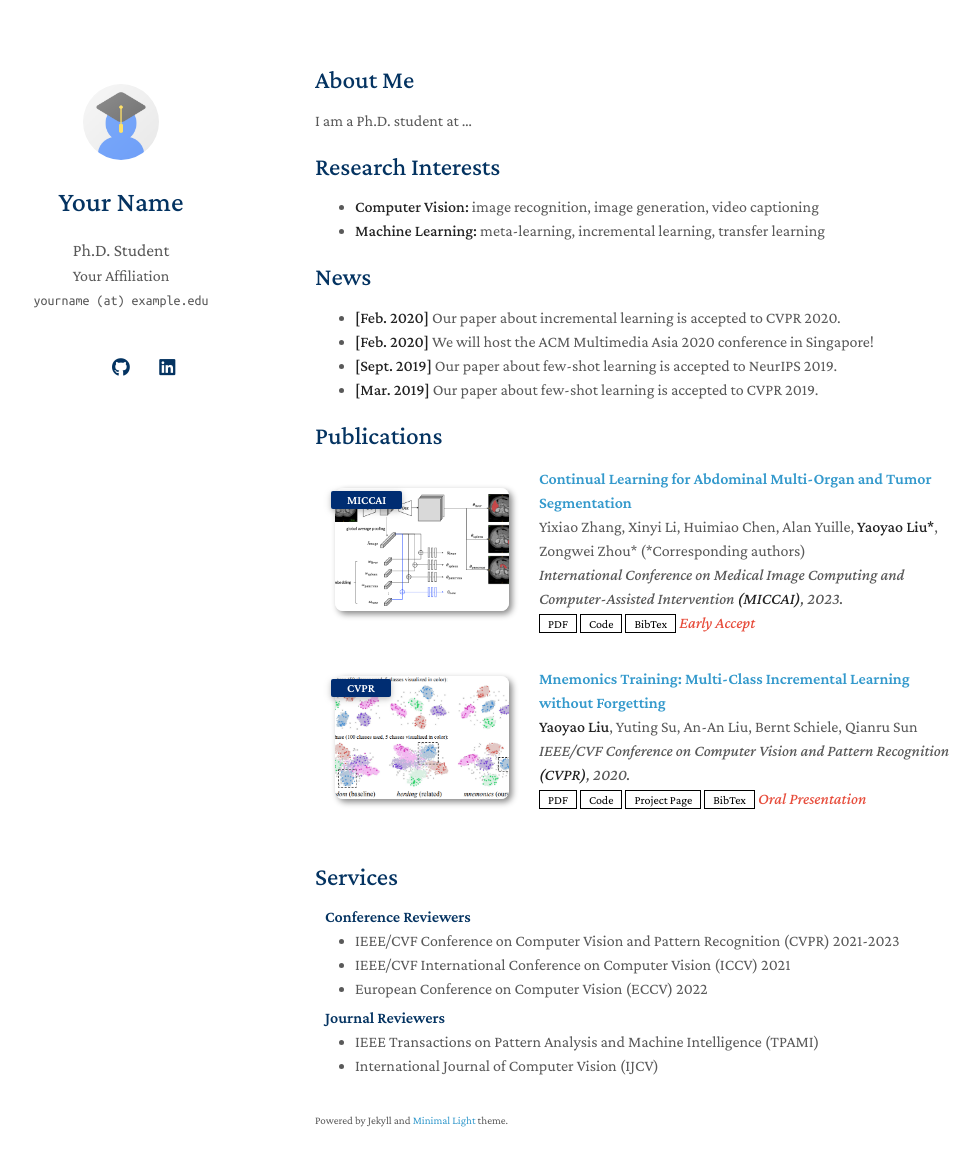
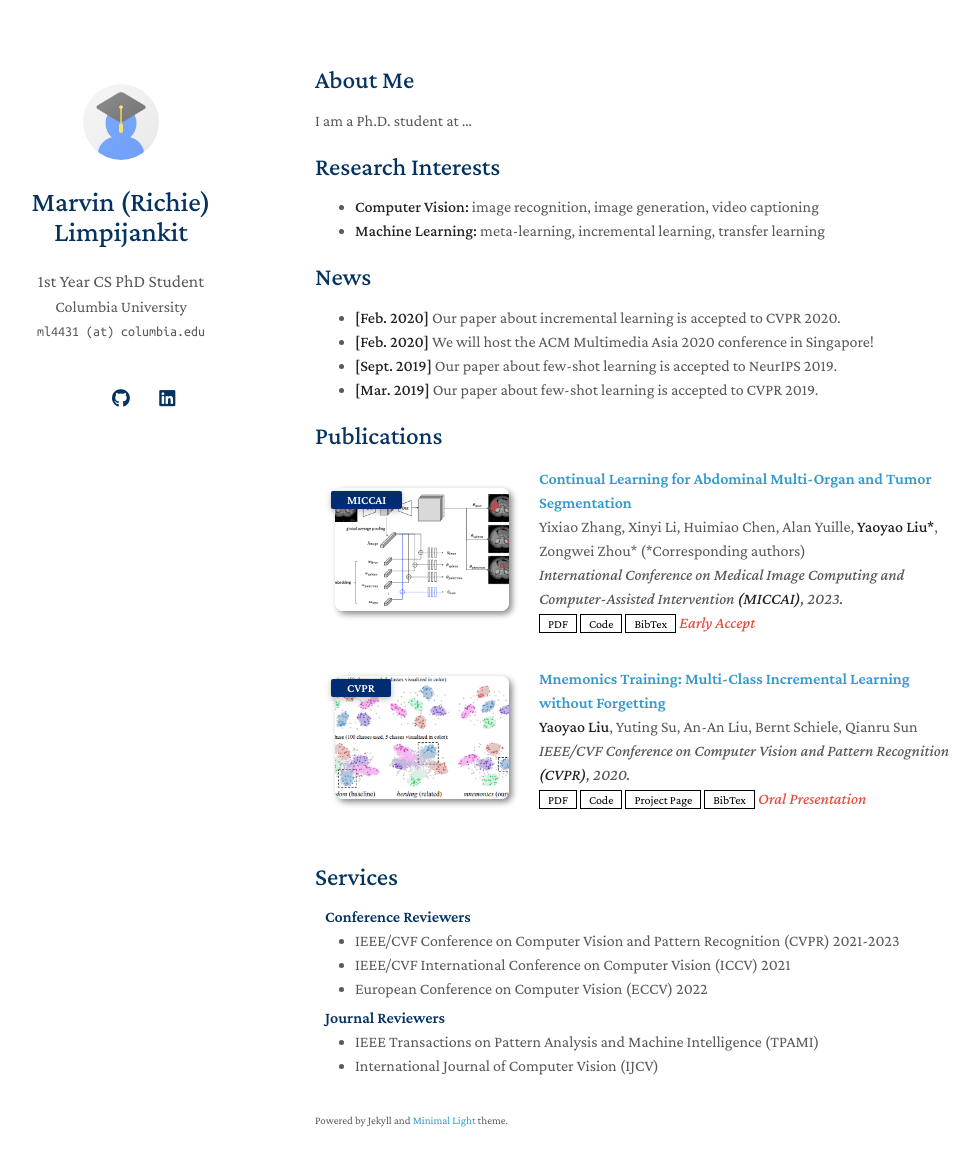
Before and after one commit to mlimpijankit/mlimpijankit.github.io, a Jekyll site: the page built from index.md, in a window 1280 px wide and 1201 px high. Shown: the top 1166 px of the window, without its empty margins (155-1135 px from the left). Built offline with Jekyll 4.4.1, drawn with Linux system fonts in a browser that asks for light colours; a style sheet for code colours, icons or effects is not loaded.

Commit message:
config update

```diff
--- a/_config.yml
+++ b/_config.yml
@@ -1,8 +1,8 @@
 # Basic Information
-title: Your Name
-position: Ph.D. Student
-affiliation: Your Affiliation
-email: yourname (at) example.edu
+title: Marvin (Richie) Limpijankit
+position: 1st Year CS PhD Student
+affiliation: Columbia University
+email: ml4431 (at) columbia.edu
 
 # Search Engine Optimization (SEO)
 # The following information is used to improve the website traffic from search engines, e.g., Google.
```
